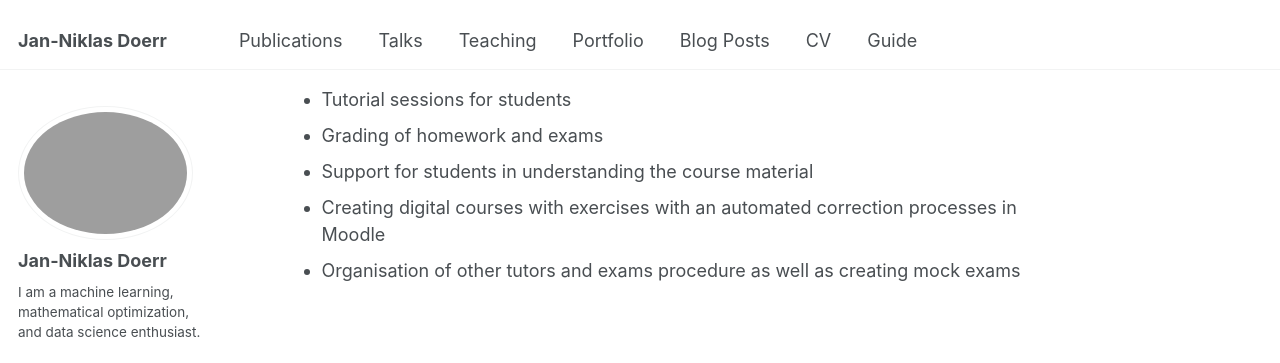
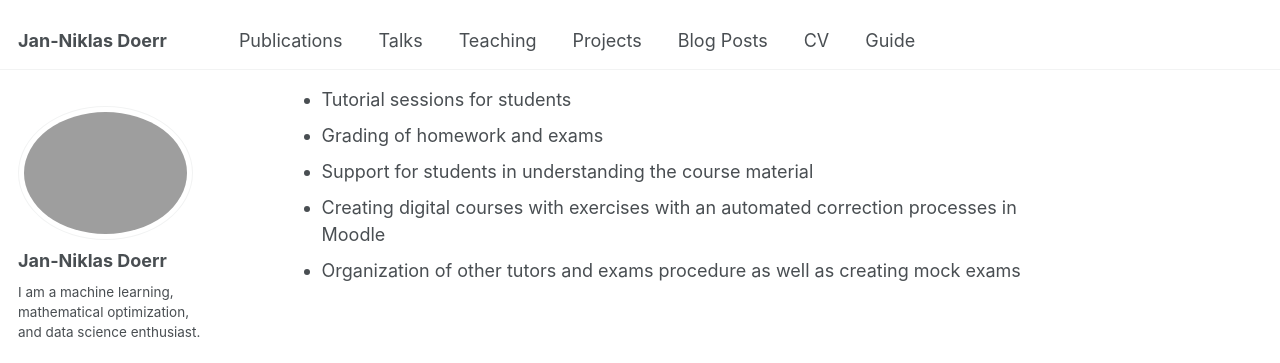
Before and after one commit to Jan-Niklas-Doerr/Jan-Niklas-Doerr.github.io, a Jekyll site: the page built from _teaching/Management-Science.md, in a window 1280 px wide and 900 px high, scrolled down 479 px. Shown: the top 363 px of the window. Built offline with Jekyll 4.4.1, drawn with Linux system fonts in a browser that asks for light colours; some web fonts are replaced.

Commit message:
change top bar

```diff
--- a/_data/navigation.yml
+++ b/_data/navigation.yml
@@ -14,8 +14,8 @@ main:
   - title: "Teaching"
     url: /teaching/
 
-  - title: "Portfolio"
-    url: /portfolio/
+  - title: "Projects"
+    url: /projects/
 
   - title: "Blog Posts"
     url: /year-archive/
--- a/_teaching/Management-Science.md
+++ b/_teaching/Management-Science.md
@@ -21,4 +21,4 @@ My Contribution
 - Grading of homework and exams
 - Support for students in understanding the course material
 - Creating digital courses with exercises with an automated correction processes in Moodle
-- Organisation of other tutors and exams procedure as well as creating mock exams
+- Organization of other tutors and exams procedure as well as creating mock exams
```
Also changed, not shown: _teaching/IDP.md (+1 -1 lines).
